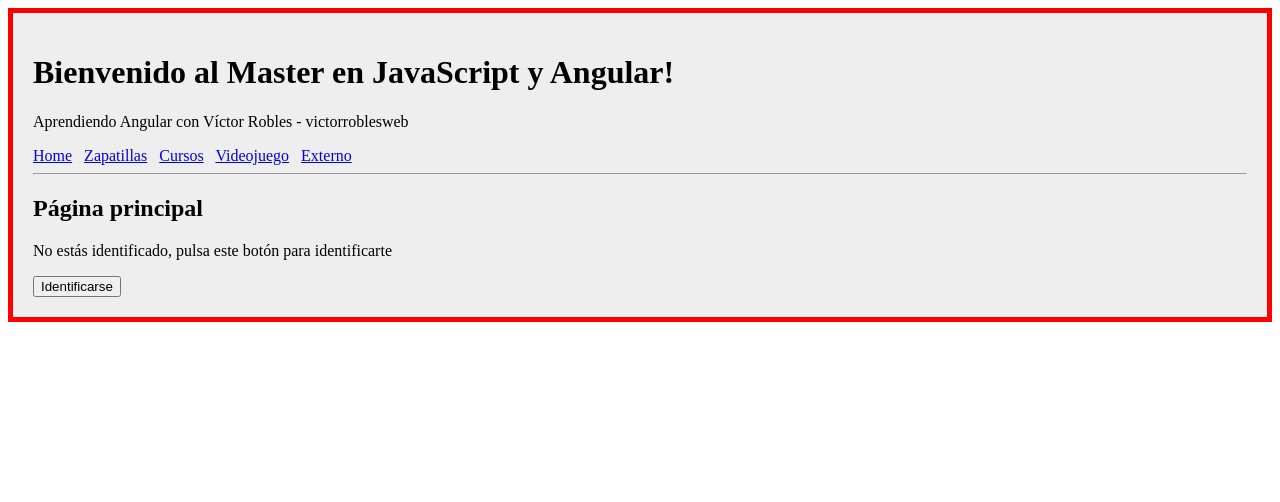
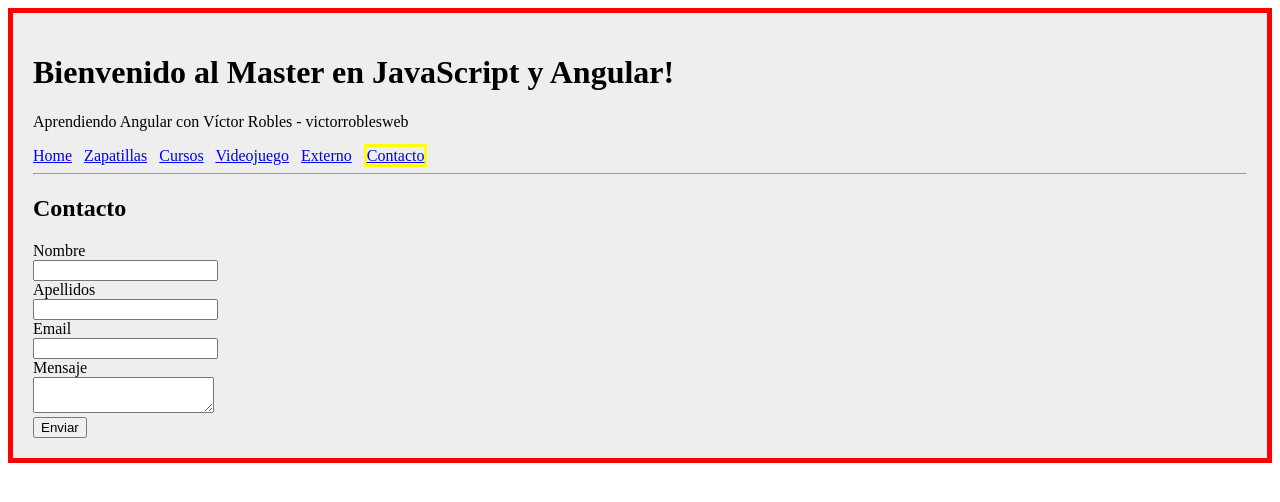
Before and after one commit to carlos-montesm/aprendiendo-angular, an Angular app: page /contacto in a window 1280 px wide. Shown: the top 502 px of the page. Built offline with nearby package versions, Linux system fonts and the light colour scheme.

Commit message:
The Usuario model, and the contacto component were created, and in its view a form was created to fill in the user data, and the values of the form were collected to display it on the console, and with the two way data binding the data was updated in the component automatically

```diff
--- a/src/app/app.component.html
+++ b/src/app/app.component.html
@@ -19,6 +19,8 @@
     <a [routerLink]="['/videojuego']" [routerLinkActive]="['active']">Videojuego</a>
     &nbsp;
     <a [routerLink]="['/externo']" [routerLinkActive]="['active']">Externo</a>
+    &nbsp;
+    <a [routerLink]="['/contacto']" [routerLinkActive]="['active']">Contacto</a>
   </nav>
 
   <hr/>
--- a/src/app/app.module.ts
+++ b/src/app/app.module.ts
@@ -12,6 +12,7 @@
 import { ExternoComponent } from './externo/externo.component';
 
 import { CalculadoraPipe } from './pipes/calculadora.pipe';
+import { ContactoComponent } from './contacto/contacto.component';
 
 @NgModule({
   declarations: [
@@ -21,7 +22,8 @@
     CursosComponent,
     HomeComponent,
     ExternoComponent,
-    CalculadoraPipe
+    CalculadoraPipe,
+    ContactoComponent
   ],
   imports: [
     BrowserModule,
--- a/src/app/app.routing.ts
+++ b/src/app/app.routing.ts
@@ -8,6 +8,7 @@
 import { VideojuegoComponent } from "./videojuego/videojuego.component";
 import { CursosComponent } from "./cursos/cursos.component";
 import { ExternoComponent } from "./externo/externo.component";
+import { ContactoComponent } from "./contacto/contacto.component";
 
 
 // Array de rutas
@@ -19,6 +20,7 @@
     {path: 'cursos', component: CursosComponent},
     {path: 'cursos/:nombre/:followers', component: CursosComponent},
     {path: 'externo', component: ExternoComponent},
+    {path: 'contacto', component: ContactoComponent},
     {path: '**', component: HomeComponent}
 ];
 
--- /dev/null
+++ b/src/app/contacto/contacto.component.html
@@ -0,0 +1,17 @@
+<h2>Contacto</h2>
+
+<form #formContacto="ngForm" (ngSubmit)="onSubmit()">
+    <label for="nombre">Nombre</label> <br/>
+    <input type="text" name="nombre" #nombre="ngModel" [(ngModel)]="usuario.nombre" /> <br/>
+
+    <label for="apellidos">Apellidos</label> <br/>
+    <input type="text" name="apellidos" #apellidos="ngModel" [(ngModel)]="usuario.apellidos" /> <br/>
+
+    <label for="email">Email</label> <br/>
+    <input type="text" name="email" #email="ngModel" [(ngModel)]="usuario.email" /> <br/>
+
+    <label for="mensaje">Mensaje</label> <br/>
+    <textarea name="mensaje" #mensaje="ngModel" [(ngModel)]="usuario.mensaje"></textarea> <br/>
+
+    <input type="submit" value="Enviar" />
+</form>
--- /dev/null
+++ b/src/app/contacto/contacto.component.ts
@@ -0,0 +1,23 @@
+import { Component, OnInit } from '@angular/core';
+import { Usuario } from '../models/usuario';
+
+@Component({
+  selector: 'contacto',
+  templateUrl: './contacto.component.html',
+  styleUrls: ['./contacto.component.css']
+})
+export class ContactoComponent implements OnInit {
+  public usuario: Usuario;
+
+  constructor() {
+    this.usuario = new Usuario('','','','');
+  }
+
+  ngOnInit() {
+  }
+
+  onSubmit(){
+    console.log("Evento submit lanzado!!");
+    console.log(this.usuario);
+  }
+}
--- /dev/null
+++ b/src/app/models/usuario.ts
@@ -0,0 +1,8 @@
+export class Usuario{
+    constructor(
+        public nombre: string,
+        public apellidos: string,
+        public email: string,
+        public mensaje: string
+    ){}
+}
```
Also changed, not shown: src/app/contacto/contacto.component.css (added), 1 other file (tests, documents, lock files or other folders).
